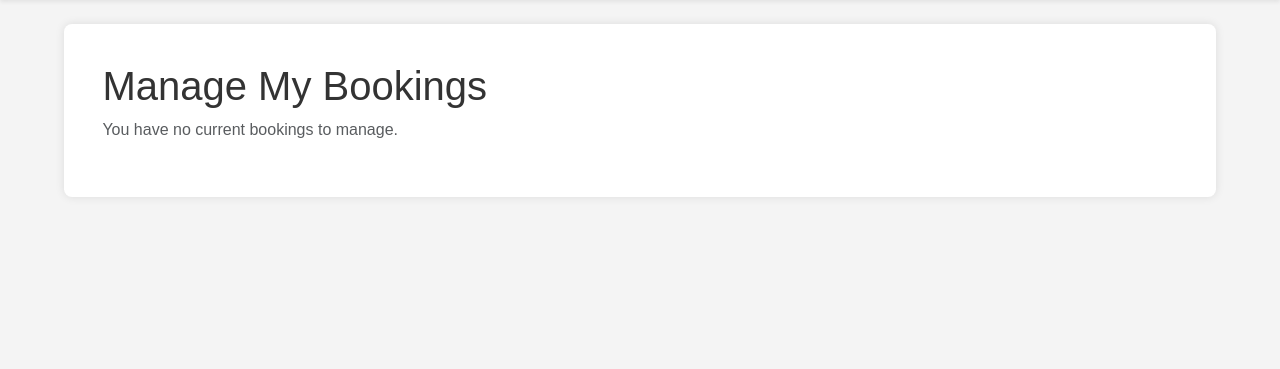
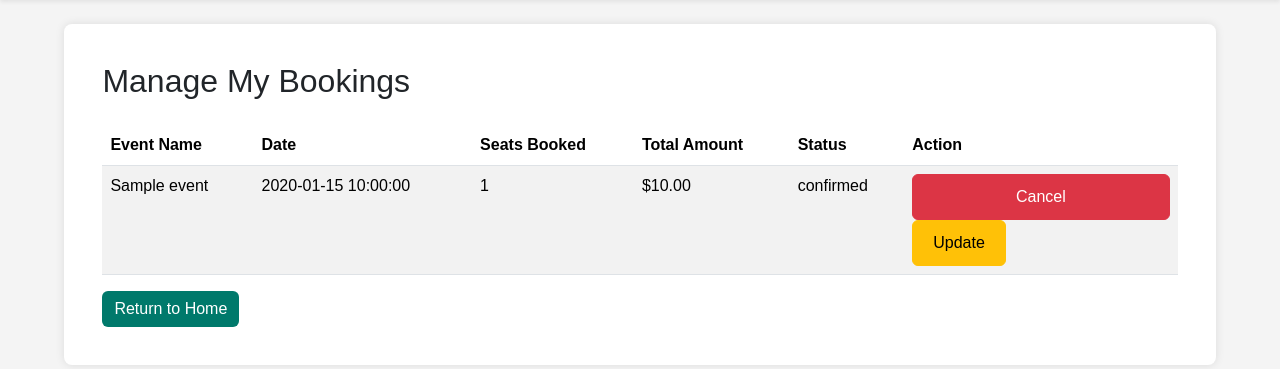
Before and after one commit to rsmythrepo/Event_ticket_booking_system, a Flask app: page /bookingmanagement in a window 1280 px wide. Shown: the part 65-434 px from the top of the page. Run offline with Flask 2, Linux system fonts and the light colour scheme; the visitor is signed in with stand-in values (Sample User, id 1); tables that the repository leaves empty hold one stand-in row (values such as "Sample post"); some libraries are stand-ins or nearby versions.

Commit message:
Managing tickets-cancel/update

```diff
--- a/ORM/DBClasses.py
+++ b/ORM/DBClasses.py
@@ -53,8 +53,7 @@ class Booking(db.Model):
     total_amount = db.Column(db.Numeric(10, 2), nullable=False)
     booking_date = db.Column(db.DateTime, default=db.func.current_timestamp())
     booking_status = db.Column(db.Enum('confirmed', 'cancelled'), default='confirmed')
-
-    seats = db.relationship('BookingSeat', backref='booking', lazy=True)
+    seats = db.relationship('Seat', secondary='booking_seat', backref=db.backref('bookings', lazy=True))
     tickets = db.relationship('Ticket', backref='booking', lazy=True)
 
 
--- a/app.py
+++ b/app.py
@@ -229,9 +229,82 @@ def my_bookings():
 
 @app.route('/bookingmanagement')
 def booking_management():
-    user = "user123"
-    user_bookings = [b for b in bookings if b['user'] == user]
-    return render_template('booking_management.html', bookings=user_bookings)
+    if 'user_id' not in session:
+        flash("Please log in to manage your bookings.", "error")
+        return redirect(url_for('login'))
+
+    user_id = session['user_id']
+    # Fetch bookings for the logged-in user
+    user_bookings = Booking.query.filter_by(user_id=user_id).all()
+    event_ids = [booking.event_id for booking in user_bookings]
+    user_events = Event.query.filter(Event.event_id.in_(event_ids)).all()
+
+    return render_template('booking_management.html', bookings=user_bookings, events=user_events)
+
+@app.route('/cancel_booking/<int:booking_id>', methods=['POST'])
+def cancel_booking(booking_id):
+    booking = Booking.query.get(booking_id)
+    if not booking or booking.booking_status == 'cancelled':
+        flash("Booking not found or already canceled.", "error")
+        return redirect(url_for('booking_management'))
+
+    # Update booking status to cancelled
+    booking.booking_status = 'cancelled'
+    db.session.add(booking)
+
+    # Mark the seats as available again
+    for seat in booking.seats:
+        seat.is_available = True
+        db.session.add(seat)
+
+    # Update available tickets in the event
+    event = Event.query.get(booking.event_id)
+    event.available_tickets = Seat.query.filter_by(event_id=booking.event_id, is_available=True).count()
+    db.session.add(event)
+
+    db.session.commit()
+    flash("Booking has been canceled and seats are available for booking.", "success")
+
+    return redirect(url_for('booking_management'))
+
+@app.route('/update_booking/<int:booking_id>', methods=['GET', 'POST'])
+def update_booking(booking_id):
+    booking = Booking.query.get(booking_id)
+    if not booking:
+        flash("Booking not found!", "error")
+        return redirect(url_for('booking_management'))
+
+    event = Event.query.get(booking.event_id)
+    available_seats = Seat.query.filter_by(event_id=event.event_id, is_available=True).all()
+    ticket_tiers = TicketTier.query.join(EventTicketTier).filter_by(event_id=event.event_id).all()
+
+    if request.method == 'POST':
+        # Retrieve selected seats and ticket tier from the form
+        selected_seats = request.form.getlist('selected_seats')  # List of selected seat IDs
+        tier_id = request.form.get('tier_id')
+
+        # Mark previously booked seats as available
+        for seat in booking.seats:
+            seat.is_available = True
+            db.session.add(seat)
+
+        # Mark new selected seats as unavailable
+        new_seats = Seat.query.filter(Seat.seat_id.in_(selected_seats)).all()
+        for seat in new_seats:
+            seat.is_available = False
+            db.session.add(seat)
+
+        # Update the booking's seats
+        booking.seats = new_seats  # Update the booking with new seats
+        tier = TicketTier.query.get(tier_id)
+        booking.total_amount = len(selected_seats) * tier.price  # Recalculate total price
+
+        db.session.commit()  # Commit changes to the database
+
+        flash("Booking updated successfully!", "success")
+        return redirect(url_for('booking_management'))
+
+    return render_template('update_booking.html', booking=booking, event=event, available_seats=available_seats, ticket_tiers=ticket_tiers)
 
 
 @app.route('/register', methods=['GET', 'POST'])
--- a/templates/booking_management.html
+++ b/templates/booking_management.html
@@ -1,28 +1,48 @@
 {% extends "base.html" %}
 
-{% block title %}Manage My Bookings{% endblock %}
+{% block title %}Manage Bookings{% endblock %}
 
 {% block content %}
-<h1>Manage My Bookings</h1>
+<h2>Manage My Bookings</h2>
 
 {% if bookings %}
-    <div class="list-group">
-        {% for booking in bookings %}
-            <a href="#" class="list-group-item list-group-item-action">
-                <div class="d-flex w-100 justify-content-between">
-                    <h5 class="mb-1">{{ booking['event_title'] }}</h5>
-                    <small>Booked on: {{ booking['date'] }}</small>
-                </div>
-                <p class="mb-1">Seats: {{ booking['seats'] }}</p>
-                <small>Status: {{ booking['status'] }}</small>
-                <div class="mt-2">
-                    <a href="/modifybooking/{{ booking['id'] }}" class="btn btn-warning btn-sm">Modify</a>
-                    <a href="/cancelbooking/{{ booking['id'] }}" class="btn btn-danger btn-sm">Cancel</a>
-                </div>
-            </a>
-        {% endfor %}
-    </div>
+    <table class="table table-striped">
+        <thead>
+            <tr>
+                <th>Event Name</th>
+                <th>Date</th>
+                <th>Seats Booked</th>
+                <th>Total Amount</th>
+                <th>Status</th>
+                <th>Action</th>
+            </tr>
+        </thead>
+        <tbody>
+            {% for booking in bookings %}
+                {% set event = events[loop.index0] %}
+                <tr>
+                    <td>{{ event.title }}</td>
+                    <td>{{ event.start_date.strftime('%Y-%m-%d %H:%M:%S') }}</td>
+                    <td>{{ booking.seats | length }}</td> <!-- Display updated number of seats -->
+                    <td>${{ booking.total_amount }}</td> <!-- Display updated total amount based on new tier -->
+                    <td>{{ booking.booking_status }}</td>
+                    <td>
+                        {% if booking.booking_status == 'confirmed' %}
+                        <form action="{{ url_for('cancel_booking', booking_id=booking.booking_id) }}" method="post" style="display:inline;">
+                            <button class="btn btn-danger" type="submit" style="padding: 10px 20px; font-size: 16px;">Cancel</button>
+                        </form>
+                        <a href="{{ url_for('update_booking', booking_id=booking.booking_id) }}" class="btn btn-warning" style="padding: 10px 20px; font-size: 16px;">Update</a>
+                        {% else %}
+                        <span class="text-muted">Canceled</span>
+                        {% endif %}
+                    </td>
+                </tr>
+            {% endfor %}
+        </tbody>
+    </table>
 {% else %}
-    <p class="text-muted">You have no current bookings to manage.</p>
+    <p>You have no bookings to manage yet.</p>
 {% endif %}
+
+<a href="{{ url_for('homepage') }}" class="btn btn-primary">Return to Home</a>
 {% endblock %}
--- a/templates/booking_summary.html
+++ b/templates/booking_summary.html
@@ -20,7 +20,7 @@
             {% for booking in bookings %}
                 {% set event = events[loop.index0] %}
                 <tr>
-                    <td>{{ event.name }}</td>
+                    <td>{{ event.title }}</td>
                     <td>{{ event.start_date.strftime('%Y-%m-%d %H:%M:%S') }}</td>
                     <td>{{ booking.seats | length }}</td>
                     <td>${{ booking.total_amount }}</td>
```
Also changed, not shown: templates/update_booking.html (added, +80 -0 lines).
